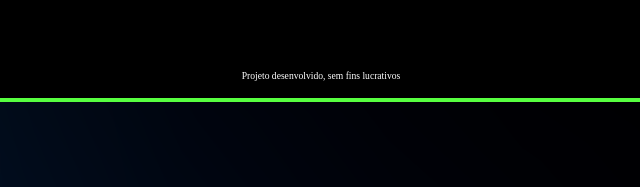
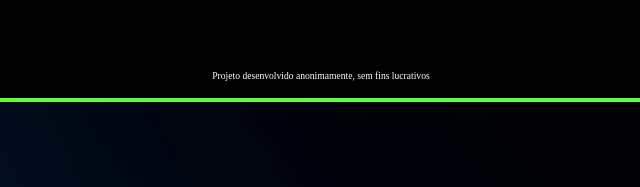
Before and after one commit to fabiobunitu/ProjetoAlura, a plain HTML site: page index.html in a window 1280 px wide. Shown: the part 706-893 px from the top of the page, 327-967 px from the left. Drawn offline with Linux system fonts and the light colour scheme.

Commit message:
Update index.html

```diff
--- a/index.html
+++ b/index.html
@@ -23,7 +23,7 @@
         </section>
     </main>
     <footer>
-        <p>Projeto desenvolvido, sem fins lucrativos</p>
+        <p>Projeto desenvolvido anonimamente, sem fins lucrativos</p>
     </footer>
     <script src="app.js"></script>
     <script src="perguntas.js"></script>
```
